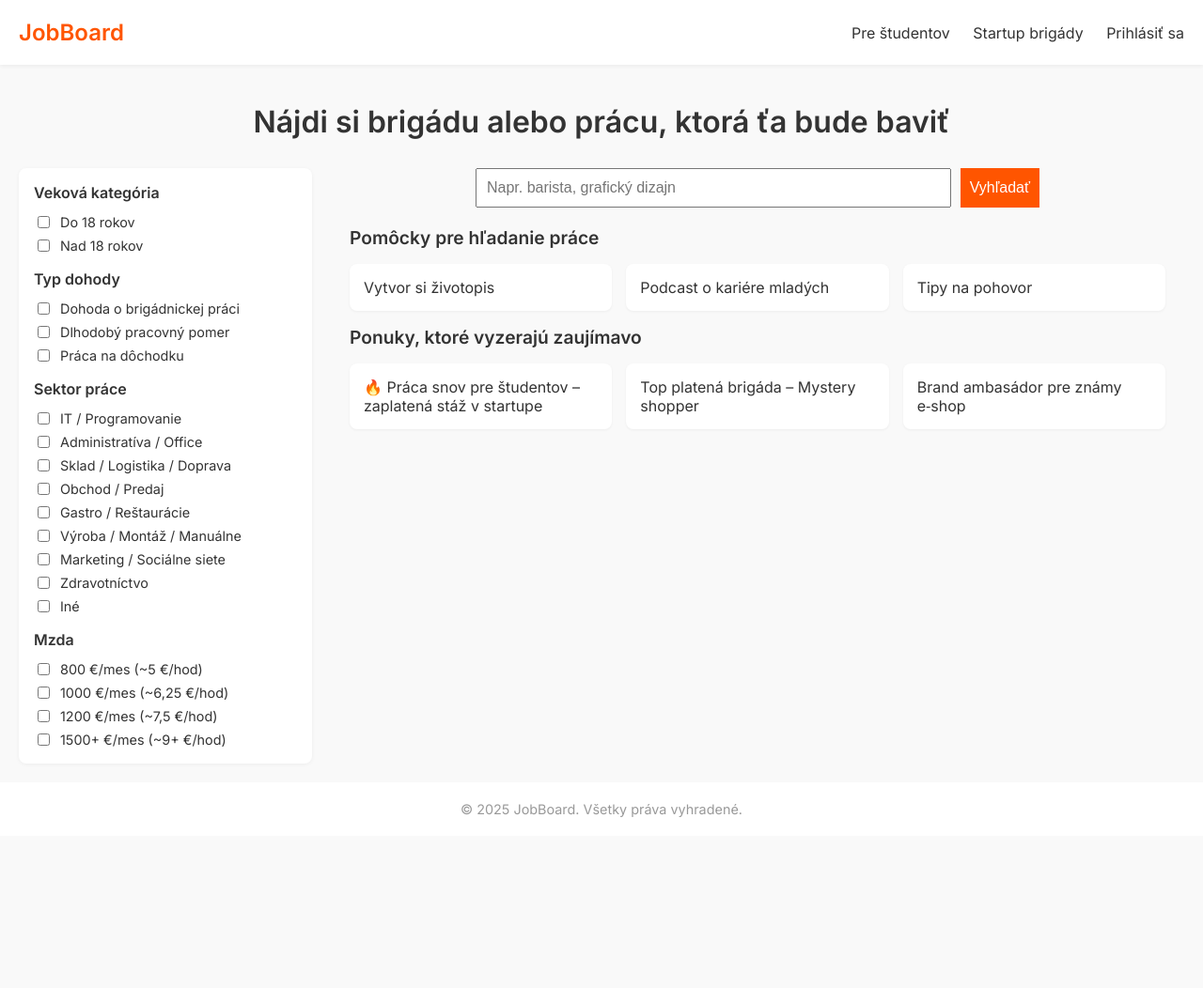
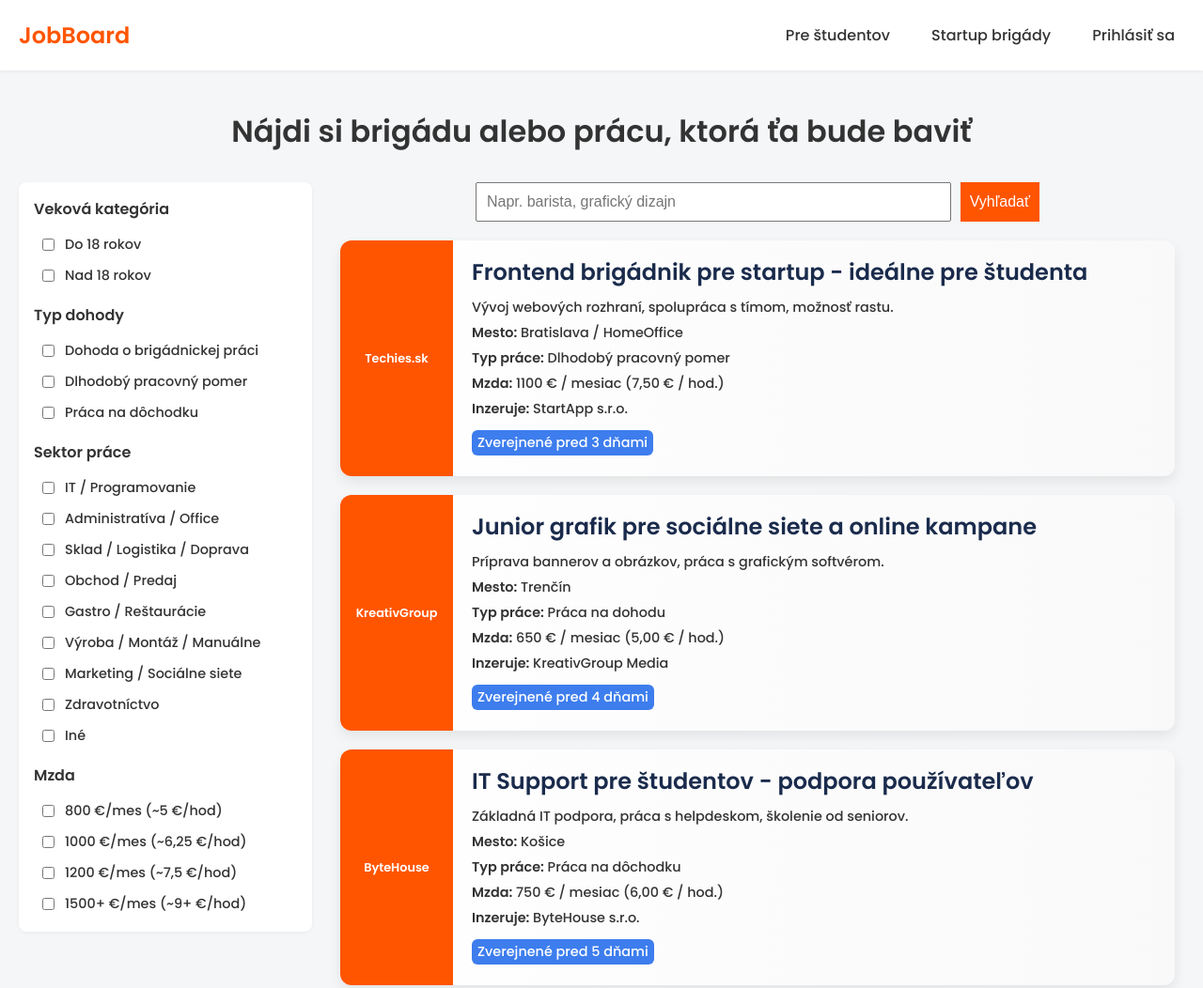
Before and after one commit to CiGinko/brigado, a plain HTML site: page index.html in a window 1280 px wide. Shown: the top 1052 px of the page at 94% size. Before the commit the page ends 890 px from the top, so only its background shows below. Drawn offline with Linux system fonts and the light colour scheme.

Commit message:
Update index.html
Pridanie inzeratov a mensia uprava js

```diff
--- a/index.html
+++ b/index.html
@@ -4,13 +4,13 @@
     <meta charset="UTF-8">
     <meta name="viewport" content="width=device-width, initial-scale=1.0">
     <title>JobBoard - Najdi si brigádu snov</title>
-    <link href="https://fonts.googleapis.com/css2?family=Inter:wght@400;600&display=swap" rel="stylesheet">
+    <link href="https://fonts.googleapis.com/css2?family=Inter:wght@400;600&family=Poppins:wght@500;600&display=swap" rel="stylesheet">
     <style>
         body {
-            font-family: 'Inter', sans-serif;
+            font-family: 'Poppins', sans-serif;
             margin: 0;
             padding: 0;
-            background: #f9f9f9;
+            background: #f4f6f8;
             color: #333;
         }
         header {
@@ -31,6 +31,13 @@
             text-decoration: none;
             color: #333;
             font-weight: 500;
+            transition: background 0.2s, color 0.2s;
+            padding: 6px 10px;
+            border-radius: 6px;
+        }
+        nav a:hover {
+            background: #ffede0;
+            color: #ff5500;
         }
         .hero {
             padding: 20px;
@@ -72,6 +79,13 @@
             align-items: center;
             font-size: 0.9rem;
             gap: 8px;
+            cursor: pointer;
+            transition: background 0.2s ease;
+            border-radius: 5px;
+            padding: 3px 5px;
+        }
+        .sidebar label:hover {
+            background: #eef1f4;
         }
         .content {
             flex: 1;
@@ -94,28 +108,59 @@
             color: white;
             border: none;
             cursor: pointer;
+            transition: background 0.2s ease;
         }
-        .tips {
-            max-width: 900px;
-            padding: 0 20px;
+        .search-bar button:hover {
+            background-color: #e24700;
         }
-        .tips h2 {
-            font-size: 1.2rem;
-            margin-bottom: 10px;
+        .job-listings {
+            display: flex;
+            flex-direction: column;
+            gap: 20px;
+            padding: 0 10px;
         }
-        .tips ul {
-            list-style: none;
-            padding: 0;
+        .job-card {
             display: flex;
-            flex-wrap: wrap;
-            gap: 15px;
+            flex-direction: row;
+            width: 100%;
+            min-height: 250px;
+            border-radius: 12px;
+            background: linear-gradient(to right, #ffffff, #f9f9f9);
+            box-shadow: 0 6px 14px rgba(0, 0, 0, 0.08);
+            overflow: hidden;
         }
-        .tips li {
-            background: white;
-            padding: 15px;
-            border-radius: 8px;
-            box-shadow: 0 1px 3px rgba(0,0,0,0.05);
-            flex: 1 1 200px;
+        .job-logo {
+            width: 100px;
+            background: #ff5500;
+            color: #fff;
+            display: flex;
+            justify-content: center;
+            align-items: center;
+            font-weight: 600;
+            padding: 10px;
+            font-size: 0.8rem;
+        }
+        .job-content {
+            flex: 1;
+            padding: 16px 20px;
+        }
+        .job-content h4 {
+            margin: 0 0 10px;
+            font-size: 1.5rem;
+            color: #1a2b4c;
+        }
+        .job-content p {
+            margin: 6px 0;
+            font-size: 0.9rem;
+        }
+        .job-added {
+            margin-top: 10px;
+            font-size: 0.55rem;
+            background-color: #3d7ded;
+            color: #fff;
+            padding: 3px 6px;
+            border-radius: 6px;
+            display: inline-block;
         }
         footer {
             background: #fff;
@@ -176,20 +221,44 @@
             <input type="text" placeholder="Napr. barista, grafický dizajn">
             <button>Vyhľadať</button>
         </div>
-            <section class="tips">
-                <h2>Pomôcky pre hľadanie práce</h2>
-                <ul>
-                    <li>Vytvor si životopis</li>
-                    <li>Podcast o kariére mladých</li>
-                    <li>Tipy na pohovor</li>
-                </ul>
-                <h2>Ponuky, ktoré vyzerajú zaujímavo</h2>
-                <ul>
-                    <li>🔥 Práca snov pre študentov – zaplatená stáž v startupe</li>
-                    <li>Top platená brigáda – Mystery shopper</li>
-                    <li>Brand ambasádor pre známy e‑shop</li>
-                </ul>
-            </section>
+        <div class="job-listings">
+            <div class="job-card">
+                <div class="job-logo">Techies.sk</div>
+                <div class="job-content">
+                    <h4>Frontend brigádnik pre startup - ideálne pre študenta</h4>
+                    <p>Vývoj webových rozhraní, spolupráca s tímom, možnosť rastu.</p>
+                    <p><strong>Mesto:</strong> Bratislava / HomeOffice</p>
+                    <p><strong>Typ práce:</strong> Dlhodobý pracovný pomer</p>
+                    <p><strong>Mzda:</strong> 1100 € / mesiac (7,50 € / hod.)</p>
+                    <p><strong>Inzeruje:</strong> StartApp s.r.o.</p>
+                    <p class="job-added">Zverejnené pred 3 dňami</p>
+                </div>
+            </div>
+            <div class="job-card">
+                <div class="job-logo">KreativGroup</div>
+                <div class="job-content">
+                    <h4>Junior grafik pre sociálne siete a online kampane</h4>
+                    <p>Príprava bannerov a obrázkov, práca s grafickým softvérom.</p>
+                    <p><strong>Mesto:</strong> Trenčín</p>
+                    <p><strong>Typ práce:</strong> Práca na dohodu</p>
+                    <p><strong>Mzda:</strong> 650 € / mesiac (5,00 € / hod.)</p>
+                    <p><strong>Inzeruje:</strong> KreativGroup Media</p>
+                    <p class="job-added">Zverejnené pred 4 dňami</p>
+                </div>
+            </div>
+            <div class="job-card">
+                <div class="job-logo">ByteHouse</div>
+                <div class="job-content">
+                    <h4>IT Support pre študentov - podpora používateľov</h4>
+                    <p>Základná IT podpora, práca s helpdeskom, školenie od seniorov.</p>
+                    <p><strong>Mesto:</strong> Košice</p>
+                    <p><strong>Typ práce:</strong> Práca na dôchodku</p>
+                    <p><strong>Mzda:</strong> 750 € / mesiac (6,00 € / hod.)</p>
+                    <p><strong>Inzeruje:</strong> ByteHouse s.r.o.</p>
+                    <p class="job-added">Zverejnené pred 5 dňami</p>
+                </div>
+            </div>
+        </div>
     </div>
 </div>
 <footer>
```
Lines whose indentation alone changed are shown as unchanged.
